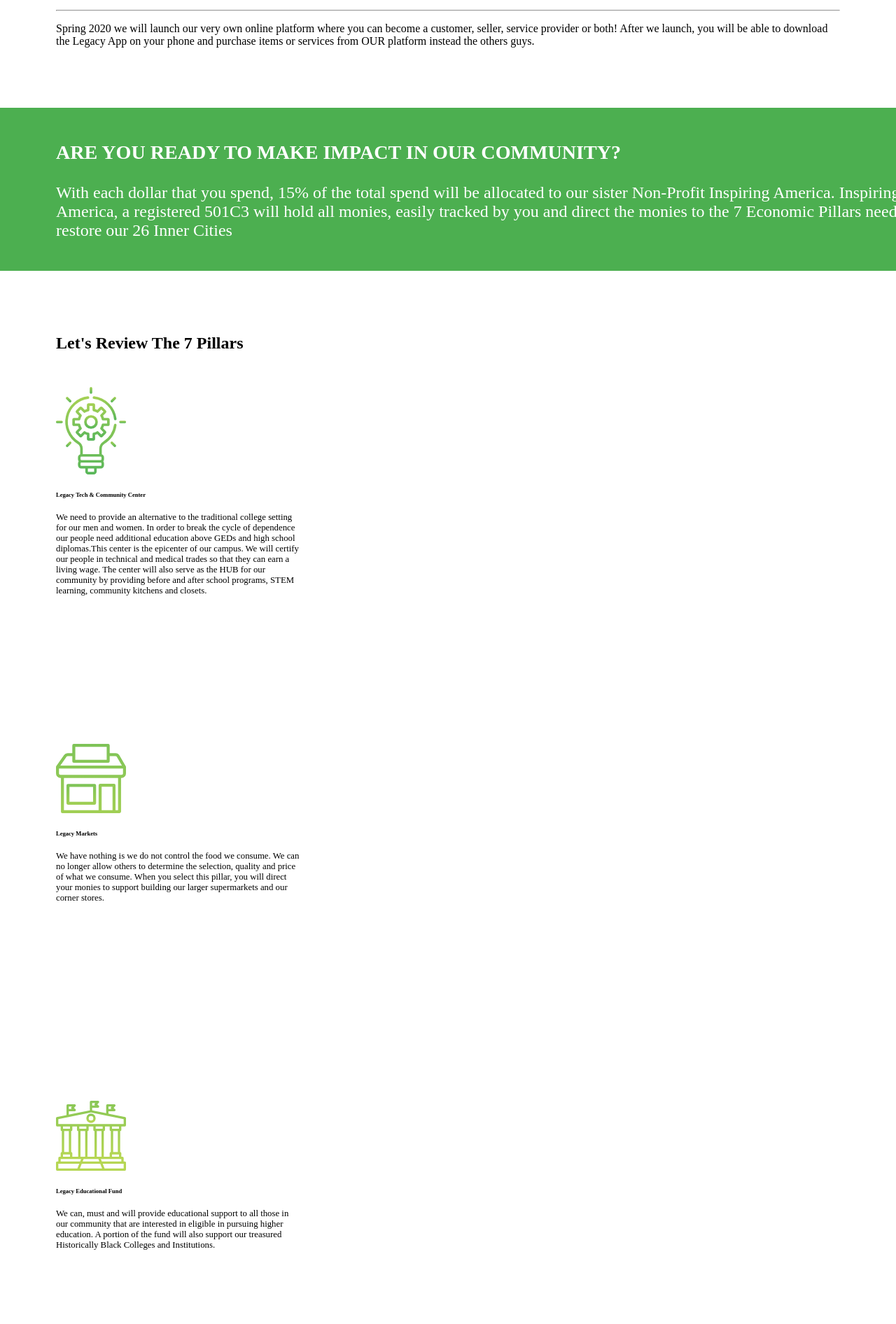
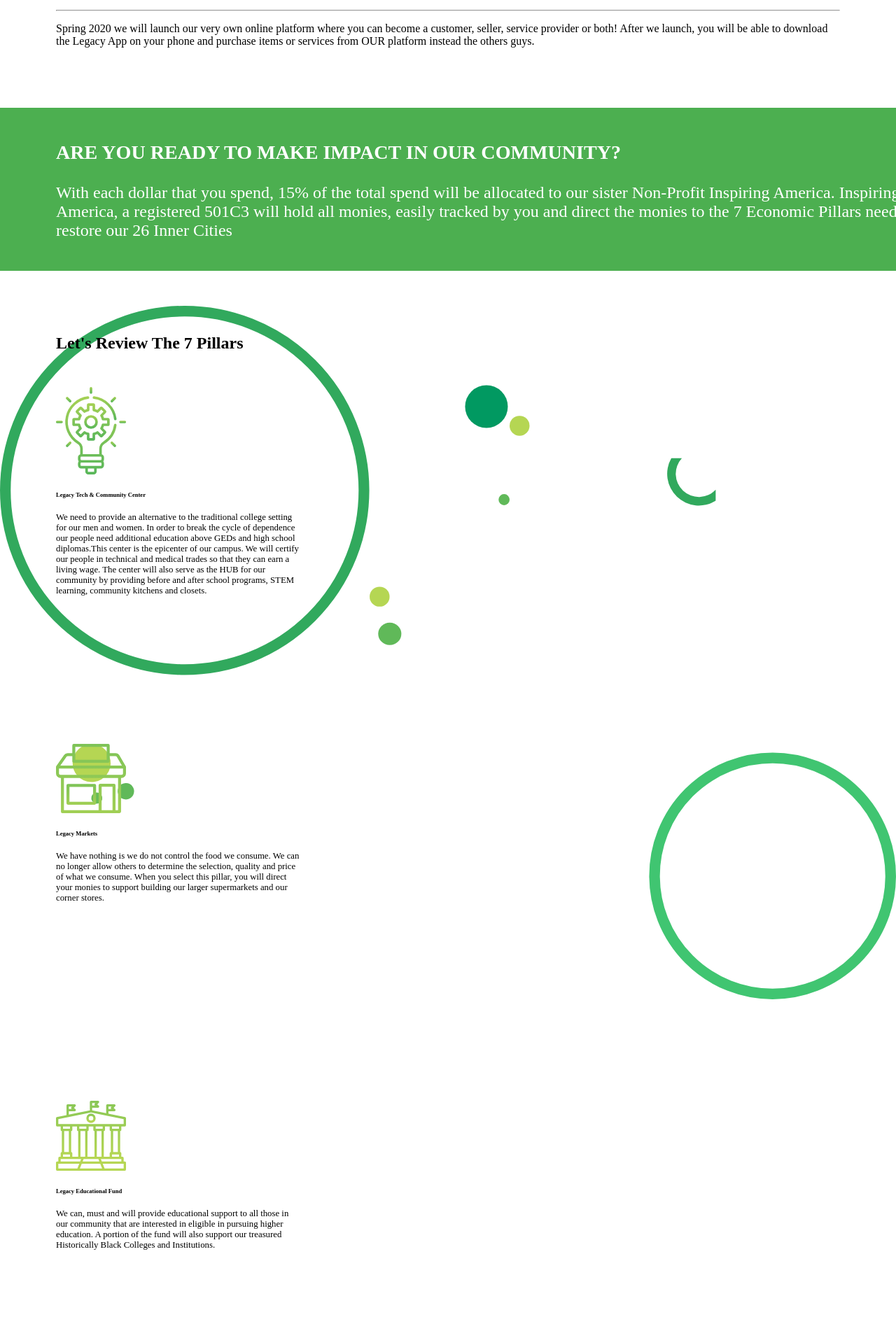
Before and after one commit to mfrashad/legacy-brand, a Jekyll site: the page built from index.html, in a window 1280 px wide. Shown: the part 3573-5465 px from the top of the page at 70% size. Built offline with Jekyll 4.4.1, drawn with Linux system fonts in a browser that asks for light colours; nearby versions of some CDN libraries; comment, search, counter and statistics services are not loaded.

Commit message:
Add pillar background

```diff
--- a/_includes/pillars.html
+++ b/_includes/pillars.html
@@ -1,6 +1,7 @@
-<section id="pillars" class="container-fluid ">
+<section id="pillars" class="container-fluid" style="background-image: url(assets/pillar-bg.svg)">
   <div class="row justify-content-center text-center align-items-center ">
     <div class="col-12 col-md-8 text-center" data-aos="fade-up">
+
       <h1 class="my-auto">Let's Review The 7 Pillars</h1>
     </div>
     {% for pillar in site.data.pillars %}
--- a/styles/style.scss
+++ b/styles/style.scss
@@ -56,6 +56,8 @@ body {
 }
 
 #pillars {
+  background-size: contain;
+  background-repeat: no-repeat;
   .card {
     width: 350px;
     font-size: 0.8rem;
```
Also changed, not shown: assets/blob.svg (added).
